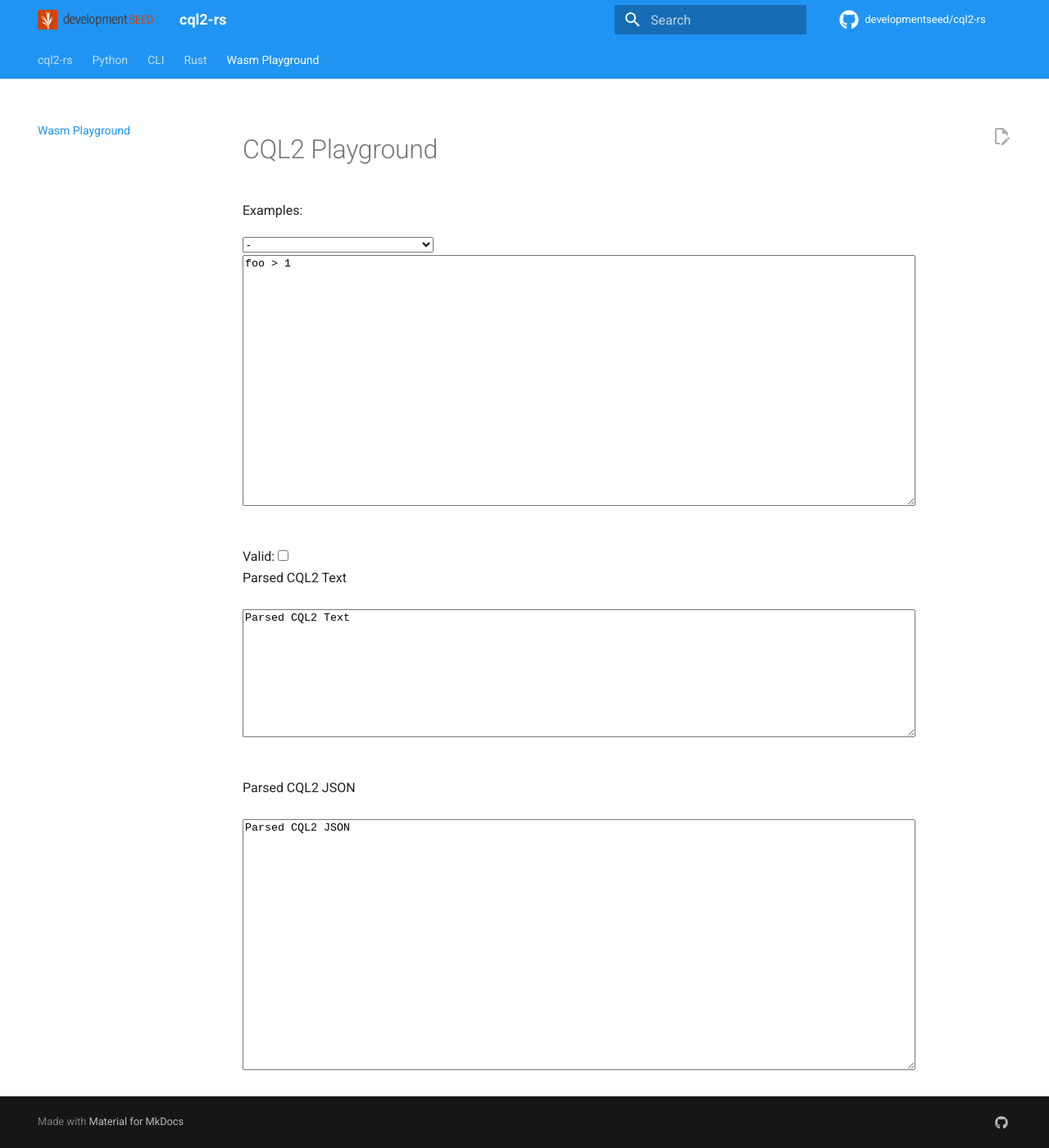
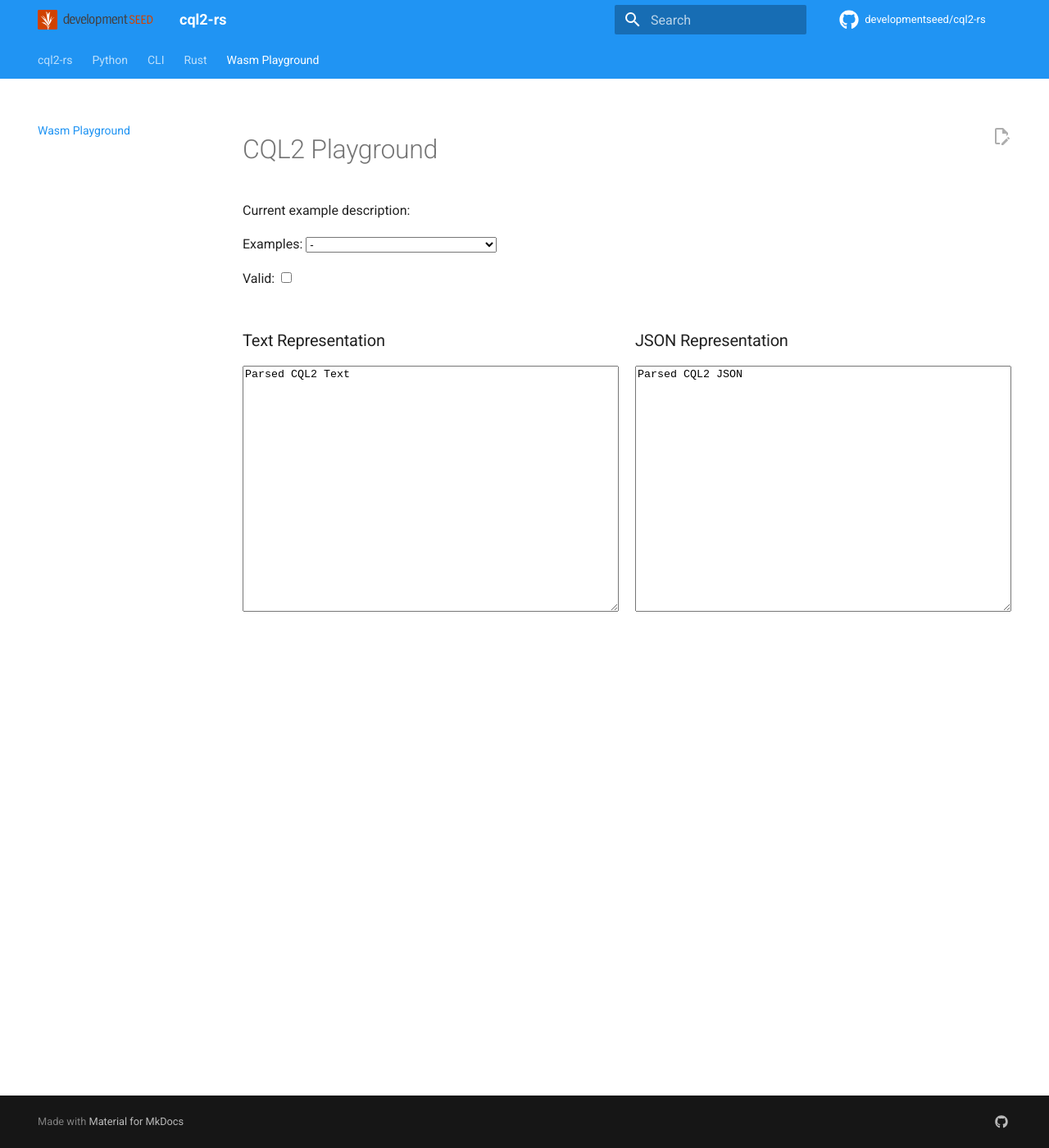
Before and after one commit to developmentseed/cql2-rs, an MkDocs documentation site: the page built from docs/playground.md, in a window 1280 px wide and 1400 px high. Shown: the whole window at 82% size. Built offline with MkDocs 1.6.1 and Material for MkDocs 9.7.7, drawn with Linux system fonts in a browser that asks for light colours; comment, search, counter and statistics services are not loaded; the version menu is left out; part of the change alters nothing that is shown.

```diff
--- a/docs/playground.md
+++ b/docs/playground.md
@@ -3,20 +3,46 @@
 <script src="https://cdnjs.cloudflare.com/ajax/libs/select2/4.0.13/js/select2.min.js"></script>
 
 <style>
+.container {
+    display: flex;
+    flex-direction: row;
+    gap: 20px;
+    width: 100%;
+}
+
+
+.editor {
+    flex: 1; /* Makes each take up equal space */
+    min-width: 45%; /* Prevents excessive shrinking */
+}
+
+.right-panel {
+    display: flex;
+    flex-direction: row; /* Ensures they are side by side */
+    gap: 20px;
+    width: 100%;
+}
+
+textarea {
+    width: 100%;
+    box-sizing: border-box;
+    min-height: 300px; /* Ensures they have enough height */
+}
+
 .select2-container {
-    max-width: 100%; /* Makes it adapt to screen size */
-    width: auto !important; /* Overrides any fixed width */
-    min-width: 200px; /* Ensures it doesn’t get too small */
+    max-width: 100%;
+    width: auto !important;
+    min-width: 200px;
 }
 
 .select2-container--default .select2-selection--single {
-    height: 34px !important; /* Keeps it aligned with the text input */
+    height: 34px !important;
     font-size: 14px;
 }
 
 .select2-dropdown {
-    min-width: 100% !important; /* Forces dropdown to match input */
-    max-width: 600px; /* Prevents it from being too wide */
+    min-width: 100% !important;
+    max-width: 600px;
 }
 
 .select2-search__field {
@@ -24,16 +50,10 @@
     padding: 4px !important;
 }
 
-/* Media Queries to adjust for different screen sizes */
+/* Responsive behavior for smaller screens */
 @media (max-width: 768px) {
-    .select2-container {
-        max-width: 90%; /* Takes most of the screen width on mobile */
-    }
-}
-
-@media (max-width: 480px) {
-    .select2-container {
-        max-width: 100%; /* Full width on small screens */
+    .right-panel {
+        flex-direction: column; /* Stack on smaller screens */
     }
 }
 </style>
@@ -49,12 +69,11 @@
 
       function check(){
           let valid = false;
-          let txt = "Invalid";
-          let jsn = "Invalid";
+          let txt = $("#cql2text").val();
+          let jsn = $("#cql2json").val();
+
           try {
-              let val = $("#cqlin").val();
-              console.log("cqlin val", val);
-              let e = new window.CQL2(val);
+              let e = new window.CQL2(txt);
               valid = e.is_valid();
               txt = e.to_text();
               jsn = e.to_json_pretty();
@@ -68,25 +87,24 @@
           $("#cql2json").val(jsn).css({"background-color": valid ? "#90EE90" : "pink"});
       }
 
-      $("#cqlin").on('input propertychange', check);
+      $("#cql2text, #cql2json").on('input propertychange', check);
 
       $("#examples").change(function(){
           let selectedOption = $('#examples').find(":selected");
           let sel = selectedOption.val();
-          let description = selectedOption.attr("title"); // Get the description
+          let description = selectedOption.attr("title");
 
           if (sel.startsWith("{")) {
               let j = JSON.parse(sel);
               sel = JSON.stringify(j, null, 2);
           }
 
-          $("#cqlin").val(sel);
+          $("#cql2text").val(sel);
           $("#examples").prop("selectedIndex", 0);
-          $("#example-description").text("Current example description: " + description); // Set the description above the CQL input
+          $("#example-description").text("Current example description: " + description);
           check();
       });
 
-      // Initialize Select2
       $('#examples').select2({
           placeholder: "Search or select an example...",
           allowClear: true,
@@ -99,13 +117,12 @@
 
 <h1>CQL2 Playground</h1>
 
-<p id="example-description" style="font-weight: margin-bottom: 5px;"></p>
+<p id="example-description" style="margin-bottom: 5px;">Current example description: </p>
 
 Examples:
-
-<select id="examples" class="searchable-dropdown" >
-<option value=''>-</option>
-<option value="{  &quot;op&quot;: &quot;a_overlaps&quot;,  &quot;args&quot;: [    { &quot;property&quot;: &quot;values&quot; },    [ { &quot;timestamp&quot;: &quot;2012-08-10T05:30:00Z&quot; }, { &quot;date&quot;: &quot;2010-02-10&quot; }, false ]  ]}" title="Checks for overlapping attribute values within a specified date range.">Overlapping Attribute Values Check</option>
+<select id="examples" class="searchable-dropdown">
+  <option value=''>-</option>
+  <option value="{  &quot;op&quot;: &quot;a_overlaps&quot;,  &quot;args&quot;: [    { &quot;property&quot;: &quot;values&quot; },    [ { &quot;timestamp&quot;: &quot;2012-08-10T05:30:00Z&quot; }, { &quot;date&quot;: &quot;2010-02-10&quot; }, false ]  ]}" title="Checks for overlapping attribute values within a specified date range.">Overlapping Attribute Values Check</option>
 <option value="{  &quot;op&quot;: &quot;in&quot;,  &quot;args&quot;: [    { &quot;property&quot;: &quot;eo:cloud_cover&quot; },    [ 0.1, 0.2 ]  ]}" title="Filters features based on a property being in a specified list.">Property List Filter</option>
 <option value="{  &quot;op&quot;: &quot;s_crosses&quot;,  &quot;args&quot;: [    {      &quot;type&quot;: &quot;LineString&quot;,      &quot;coordinates&quot;: [        [ 43.72992, -79.2998 ], [ 43.73005, -79.2991 ], [ 43.73006, -79.2984 ],        [ 43.73140, -79.2956 ], [ 43.73259, -79.2950 ], [ 43.73266, -79.2945 ],        [ 43.73320, -79.2936 ], [ 43.73378, -79.2936 ], [ 43.73486, -79.2917 ]      ]    },    {      &quot;type&quot;: &quot;Polygon&quot;,      &quot;coordinates&quot;: [        [          [ 43.7286, -79.2986 ], [ 43.7311, -79.2996 ], [ 43.7323, -79.2972 ],          [ 43.7326, -79.2971 ], [ 43.7350, -79.2981 ], [ 43.7350, -79.2982 ],          [ 43.7352, -79.2982 ], [ 43.7357, -79.2956 ], [ 43.7337, -79.2948 ],          [ 43.7343, -79.2933 ], [ 43.7339, -79.2923 ], [ 43.7327, -79.2947 ],          [ 43.7320, -79.2942 ], [ 43.7322, -79.2937 ], [ 43.7306, -79.2930 ],          [ 43.7303, -79.2930 ], [ 43.7299, -79.2928 ], [ 43.7286, -79.2986 ]        ]      ]    }  ]}" title="Checks if a line string crosses a specified polygon.">Line String Crosses Polygon Check</option>
 <option value="{ &quot;op&quot;: &quot;avg&quot;, &quot;args&quot;: [ { &quot;property&quot;: &quot;windSpeed&quot; } ] }" title="Computes the average of a specified property.">Average Property Calculation</option>
@@ -166,16 +183,21 @@ Examples:
 <option value="{  &quot;op&quot;: &quot;t_contains&quot;,  &quot;args&quot;: [    { &quot;interval&quot;: [ &quot;2000-01-01T00:00:00Z&quot;, &quot;2005-01-10T01:01:01.393216Z&quot; ] },    { &quot;interval&quot;: [ { &quot;property&quot;: &quot;starts_at&quot; }, { &quot;property&quot;: &quot;ends_at&quot; } ] }      ]}" title="Performs a t_contains operation on properties.">Time Contains Check</option>
 <option value="{  &quot;op&quot;: &quot;t_equals&quot;,  &quot;args&quot;: [    { &quot;property&quot;: &quot;updated_at&quot; },    { &quot;date&quot;: &quot;1851-04-29&quot; }  ]}" title="Performs a t_equals operation on properties.">Time Equals Check</option>
 <option value="{  &quot;op&quot;: &quot;t_metBy&quot;,  &quot;args&quot;: [    { &quot;interval&quot;: [ &quot;2010-02-10T05:29:20.073225Z&quot;, &quot;2010-10-07&quot; ] },    { &quot;interval&quot;: [ { &quot;property&quot;: &quot;starts_at&quot; }, { &quot;property&quot;: &quot;ends_at&quot; } ] }  ]}" title="Performs a t_metBy operation on properties.">Time MetBy Check</option>
+<option value="{  &quot;op&quot;: &quot;t_meets&quot;,  &quot;args&quot;: [    { &quot;interval&quot;: [ &quot;2005-01-10&quot;, &quot;2010-02-10&quot; ] },    { &quot;interval&quot;: [ { &quot;property&quot;: &quot;starts_at&quot; }, { &quot;property&quot;: &quot;ends_at&quot; } ] }  ]}" title="Performs a t_meets operation on properties.">Time Meets Check</option>
 
-  </select>
-  <textarea id="cqlin" rows="20" cols="100">foo > 1</textarea>
-  <br/>
-  Valid:<input type="checkbox" id="cqlvalid" onclick="return false"></input>
-  <br/>
-  Parsed CQL2 Text
-  <br/>
-  <textarea id="cql2text" rows="10" cols="100" readonly>Parsed CQL2 Text</textarea>
-  <br/>
-  Parsed CQL2 JSON
-  <br/>
-  <textarea id="cql2json" rows="20" cols="100" readonly>Parsed CQL2 JSON</textarea>
+</select>
+
+<label>Valid: <input type="checkbox" id="cqlvalid" onclick="return false"></label>
+
+<div class="container">
+    <div class="right-panel">
+        <div class="editor">
+            <h3>Text Representation</h3>
+            <textarea id="cql2text" rows="10">Parsed CQL2 Text</textarea>
+        </div>
+        <div class="editor">
+            <h3>JSON Representation</h3>
+            <textarea id="cql2json" rows="10">Parsed CQL2 JSON</textarea>
+        </div>
+    </div>
+</div>
```
